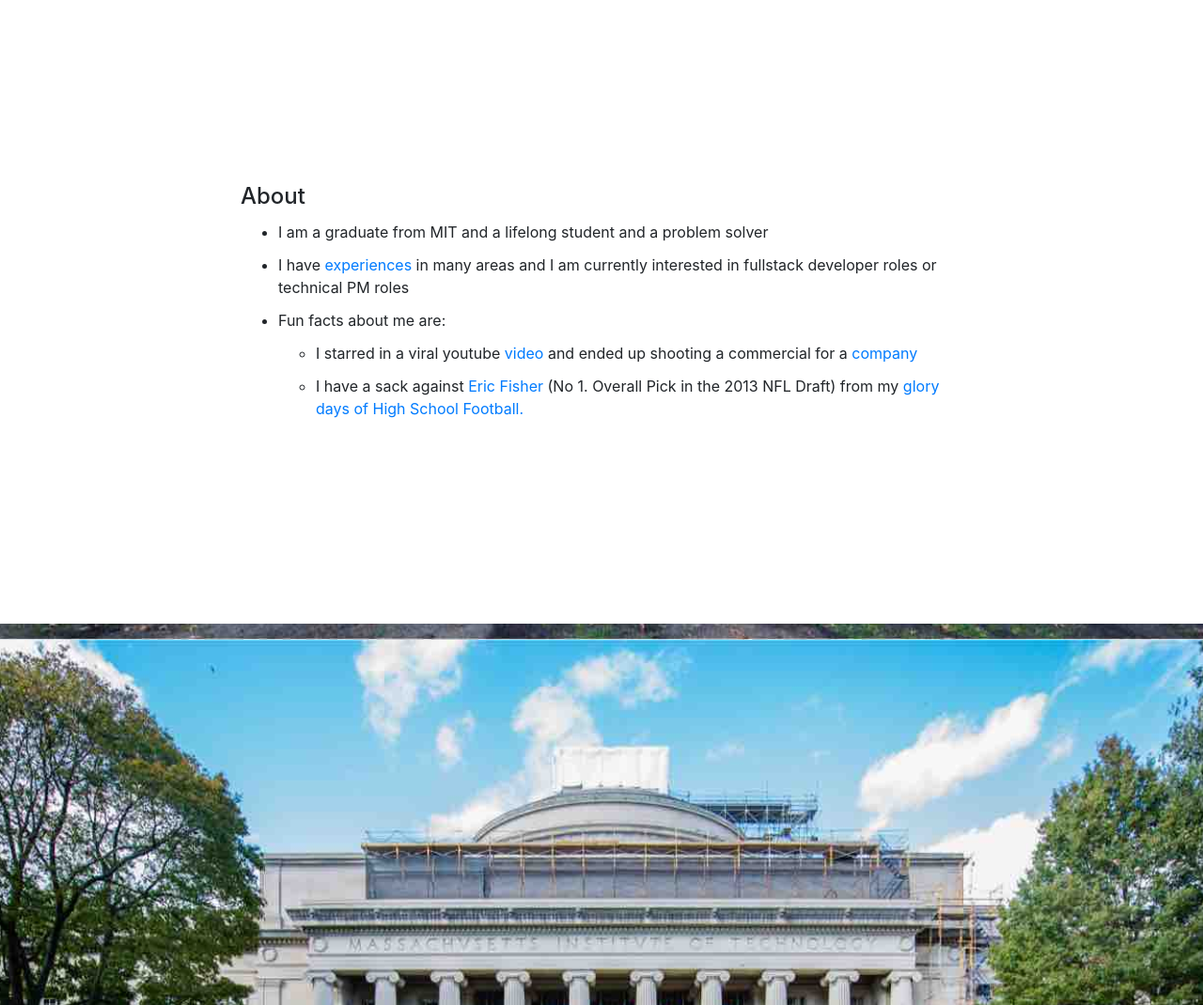
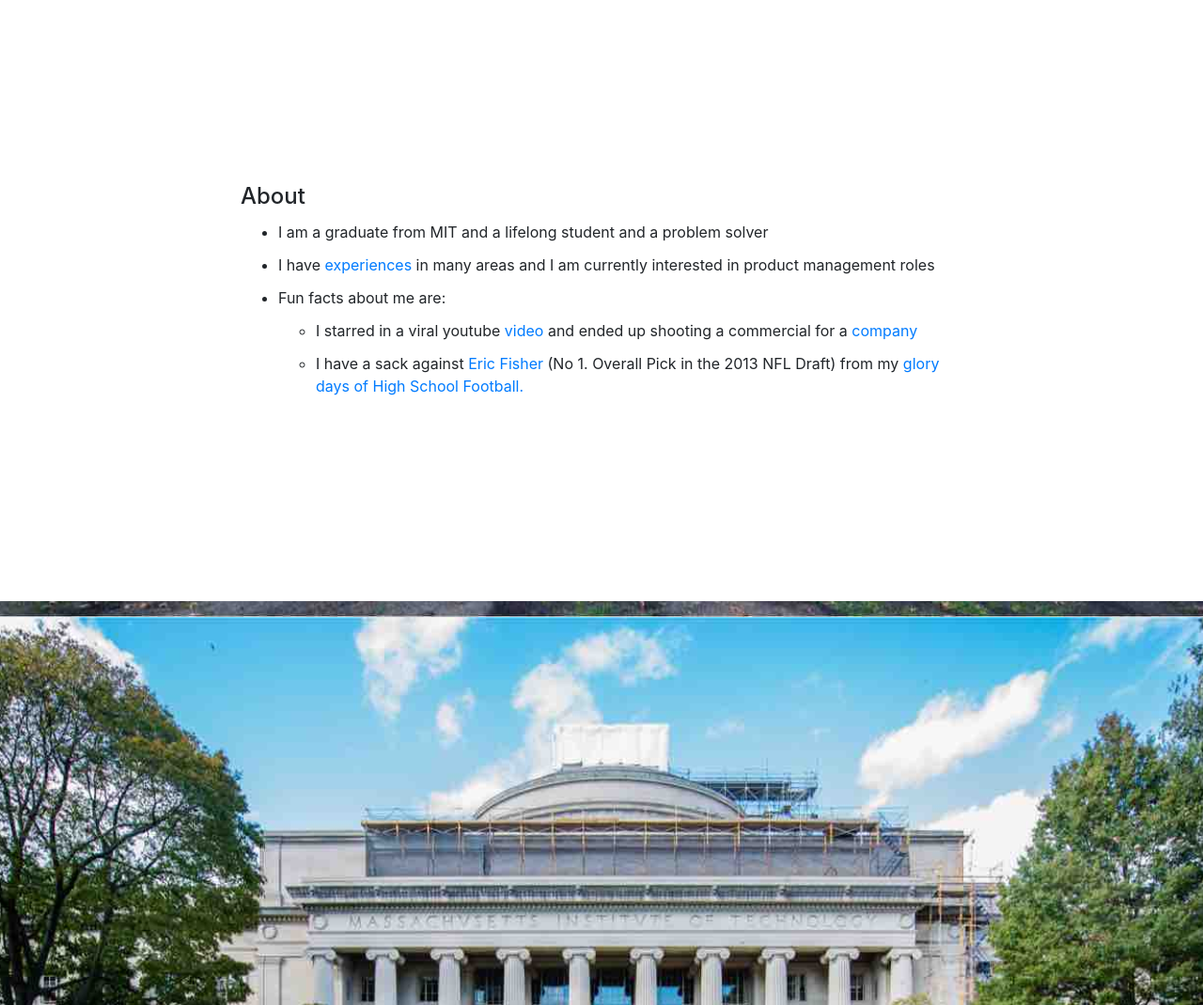
Before and after one commit to 19ycy91/richardyoon91.github.io, a plain HTML site: page index.html in a window 1280 px wide. Shown: the part 733-1803 px from the top of the page at 94% size. Drawn offline with nearby package versions, Linux system fonts and the light colour scheme.

Commit message:
changes texts and updates resume

```diff
--- a/index.html
+++ b/index.html
@@ -64,8 +64,7 @@
             <ul>
                 <li>I am a graduate from MIT and a lifelong student and a problem solver </li>
                 <li>I have <a href='#' onclick='return false;' data-toggle="modal" data-target="#myModal"> experiences </a>
-                in many areas and I am currently interested in fullstack developer roles
-                or technical PM roles </li>
+                in many areas and I am currently interested in product management roles </li>
                 <!-- I find meaning and happiness in creating things whether it be music, food, robots, or apps,
                 and am especially excited by using technology to create useful tools.  -->
 
```
Also changed, not shown: 1 other file.
